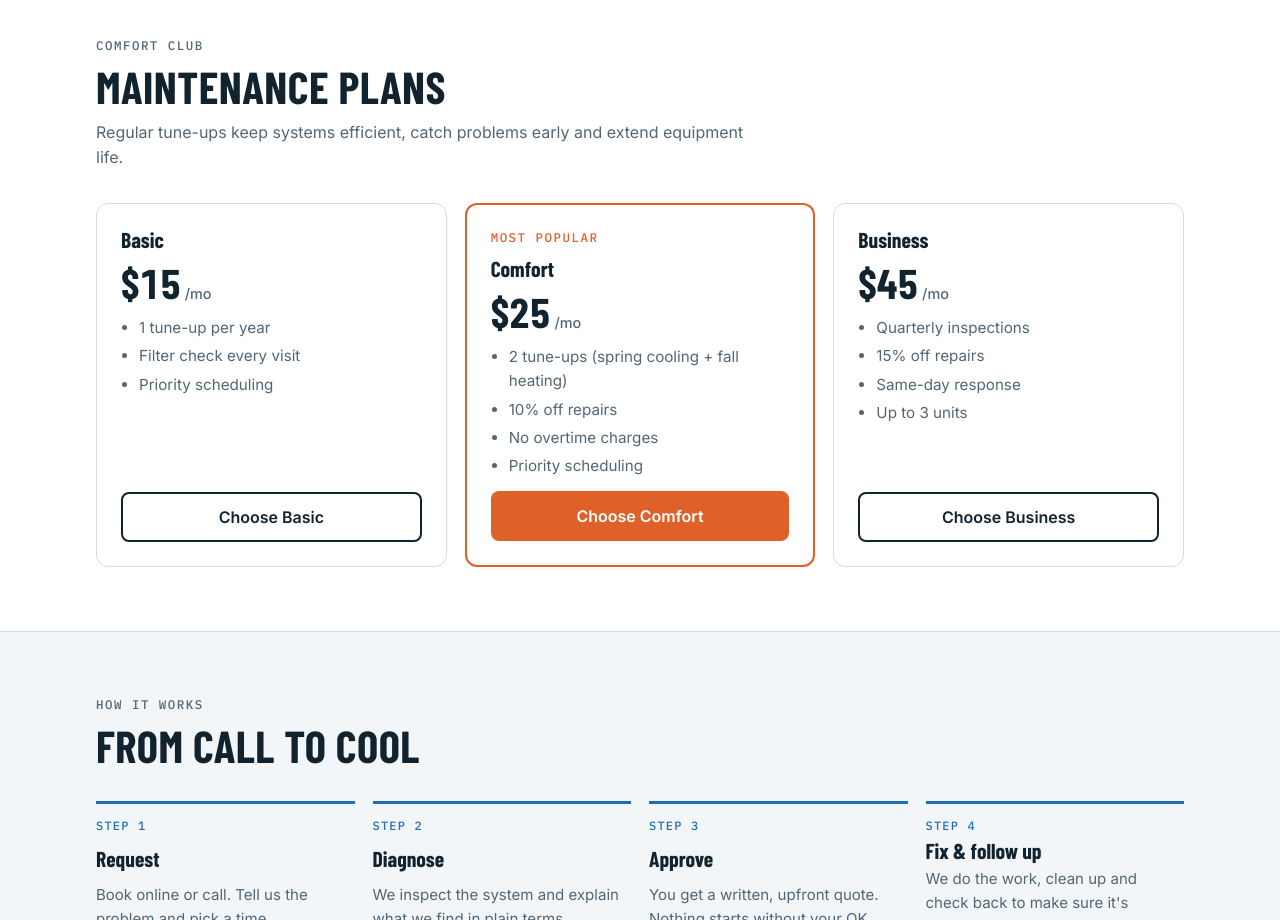
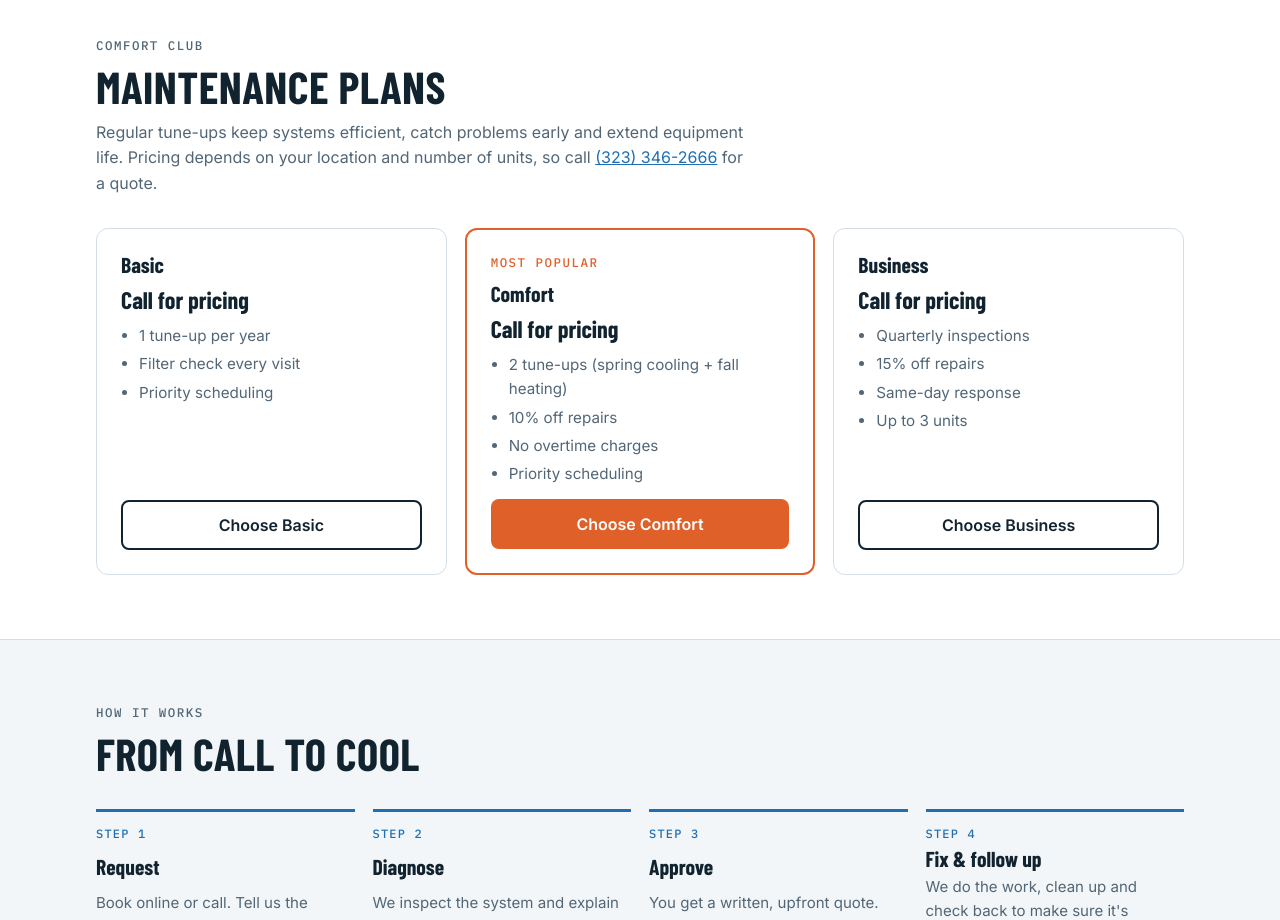
Before and after one commit to adminsentinelparadiseai/estebans-hvac-site, a plain HTML site: page index.html in a window 1280 px wide. Shown: the part 3320-4240 px from the top of the page. Drawn offline with nearby package versions, Linux system fonts and the light colour scheme; a web font is replaced by a local one.

Commit message:
Plans: replace prices with Call for pricing

```diff
--- a/index.html
+++ b/index.html
@@ -278,11 +278,11 @@ footer ul{list-style:none;padding:0;margin:0;display:grid;gap:4px}
 </div></section>
 
 <section id="plans" class="alt"><div class="wrap">
-  <div class="head"><p class="eyebrow">Comfort club</p><h2>Maintenance plans</h2><p>Regular tune-ups keep systems efficient, catch problems early and extend equipment life.</p></div>
+  <div class="head"><p class="eyebrow">Comfort club</p><h2>Maintenance plans</h2><p>Regular tune-ups keep systems efficient, catch problems early and extend equipment life. Pricing depends on your location and number of units, so call <a href="tel:+13233462666">(323) 346-2666</a> for a quote.</p></div>
   <div class="grid plans">
-    <div class="plan"><h3>Basic</h3><div class="price">$15<span> /mo</span></div><ul><li>1 tune-up per year</li><li>Filter check every visit</li><li>Priority scheduling</li></ul><a class="btn btn-line" href="#book" data-svc="One-time maintenance">Choose Basic</a></div>
-    <div class="plan feature"><p class="eyebrow" style="color:var(--warm)">Most popular</p><h3>Comfort</h3><div class="price">$25<span> /mo</span></div><ul><li>2 tune-ups (spring cooling + fall heating)</li><li>10% off repairs</li><li>No overtime charges</li><li>Priority scheduling</li></ul><a class="btn btn-warm" href="#book" data-svc="One-time maintenance">Choose Comfort</a></div>
-    <div class="plan"><h3>Business</h3><div class="price">$45<span> /mo</span></div><ul><li>Quarterly inspections</li><li>15% off repairs</li><li>Same-day response</li><li>Up to 3 units</li></ul><a class="btn btn-line" href="#book" data-svc="Quarterly maintenance">Choose Business</a></div>
+    <div class="plan"><h3>Basic</h3><div class="price" style="font-size:1.5rem"><a href="tel:+13233462666" style="color:inherit;text-decoration:none">Call for pricing</a></div><ul><li>1 tune-up per year</li><li>Filter check every visit</li><li>Priority scheduling</li></ul><a class="btn btn-line" href="#book" data-svc="One-time maintenance">Choose Basic</a></div>
+    <div class="plan feature"><p class="eyebrow" style="color:var(--warm)">Most popular</p><h3>Comfort</h3><div class="price" style="font-size:1.5rem"><a href="tel:+13233462666" style="color:inherit;text-decoration:none">Call for pricing</a></div><ul><li>2 tune-ups (spring cooling + fall heating)</li><li>10% off repairs</li><li>No overtime charges</li><li>Priority scheduling</li></ul><a class="btn btn-warm" href="#book" data-svc="One-time maintenance">Choose Comfort</a></div>
+    <div class="plan"><h3>Business</h3><div class="price" style="font-size:1.5rem"><a href="tel:+13233462666" style="color:inherit;text-decoration:none">Call for pricing</a></div><ul><li>Quarterly inspections</li><li>15% off repairs</li><li>Same-day response</li><li>Up to 3 units</li></ul><a class="btn btn-line" href="#book" data-svc="Quarterly maintenance">Choose Business</a></div>
   </div>
 </div></section>
 
```
